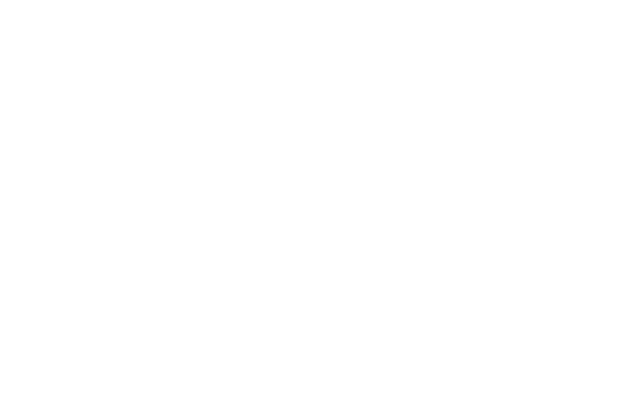
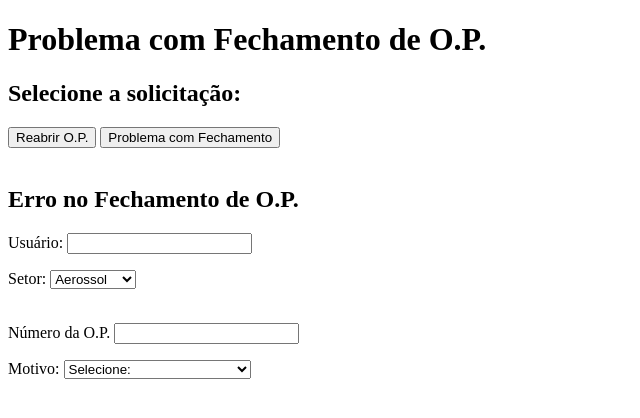
Before and after one commit to Joaogabriel2002/registroEstoque, a PHP site: page /op.php in a window 1280 px wide. Before the commit the part shown is empty. Shown: the top 418 px of the page, without its empty margins (0-640 px from the left). Run offline with PHP 8.4, Linux system fonts and the light colour scheme.

Commit message:
Atualizacao do arquivo OP P1

```diff
--- a/index.php
+++ b/index.php
@@ -8,7 +8,7 @@
 <body>
     <h1> Selecione a opção Desejada:</h1>
     <button type="button" onclick="window.location.href='ajusteEstoque.php';">Ajuste de Estoque</button>
-    <button type="button">Ordem de Produção</button>
+    <button type="button" onclick="window.location.href='op.php';">Ordem de Produção</button>
 
 </body>
 </html>
--- a/op.php
+++ b/op.php
@@ -3,9 +3,80 @@
 <head>
     <meta charset="UTF-8">
     <meta name="viewport" content="width=device-width, initial-scale=1.0">
-    <title>Fechamento de Ordem de Produção</title>
+    <title>Ordens de Produção</title>
+    <script src="script.js" defer></script>
 </head>
 <body>
+    <h1>Problema com Fechamento de O.P.</h1>
+    <h2> Selecione a solicitação:</h2>
+    <button type="button"> Reabrir O.P.</button>
+    <button type="button"> Problema com Fechamento</button>
+    <br><br>
+    <form id="reabertura" style="display:none;>
+        <h2>Rebertura de OP</h2>
+
+        <label for="usuario">Usuário:</label>
+        <input type="text" id="usuario"><p>
+        <label for="setor">Setor:</label>
+        <select name="setor" id="setor">
+            <option value="aerossol">Aerossol</option>
+            <option value="cosmeticos">Cosmético</option>
+            <option value="saneantes">Saneantes</option>
+        </select><p>
+        <br>
+
+        <label for="numeroOP">Número da O.P.</label>
+        <input type="number">
+        <p>
+        <div class="form-group">
+                <label for="codigo">Código do Item:</label>
+                <input type="text" id="codigo" name="codigo" oninput="buscarDescricao()">
+            </div>
+
+            <div class="form-group">
+                <label for="descricao">Descrição:</label>
+                <input type="text" id="descricao" name="descricao" readonly disabled>
+            </div><p>
+
+        <label for="motivo">Motivo:</label>
+        <select name="motivo" id="motivo">
+            <option value="">Selecione</option>
+            <option value="">Erro na Quantidade do PA</option>
+            <option value="">Erro na Baixa dos Insumos</option>
+        </select><p>
+
+        <label for="descricao">Detalhes:</label>
+        <input type="text"><p>
+
+        <button type="submit">Abrir solicitação</button>
+    </form>
+
+    <!--<form id="fechamentoOp" style="display:none;>-->
+    <form id="fechamentoOp">
+        <h2> Erro no Fechamento de O.P.</h2>
+
+        <label for="usuario">Usuário:</label>
+        <input type="text" id="usuario"><p>
+        <label for="setor">Setor:</label>
+        <select name="setor" id="setor">
+            <option value="aerossol">Aerossol</option>
+            <option value="cosmeticos">Cosmético</option>
+            <option value="saneantes">Saneantes</option>
+        </select><p>
+        <br>
+
+        <label for="numeroOP">Número da O.P.</label>
+            <input type="number">
+        <p>
+        <label for="motivo">Motivo:</label>
+        <select name="motivo" id="motivo">
+            <option value="">Selecione:</option>
+            <option value="Erro de Lote:">Erro de Lote</option>
+            <option value="Erro de Reserva">Erro de Estoque Reservado</option>
+            <option value="Não Identificado">Erro de Sistema</option>
+           <option value="Falta Insumo">Falta de Insumo</option>
+
+        </select>
 
 </body>
 </html>
```
